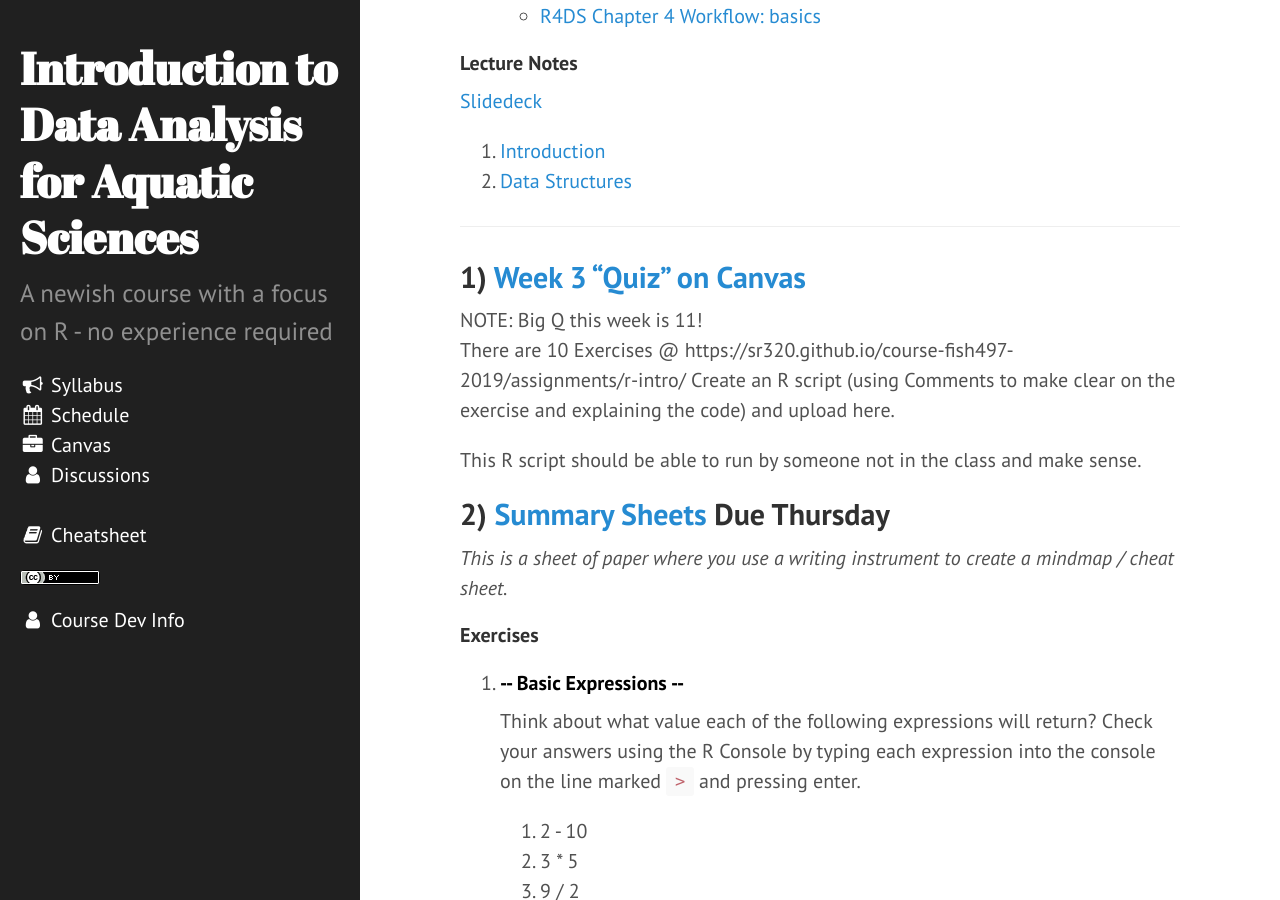
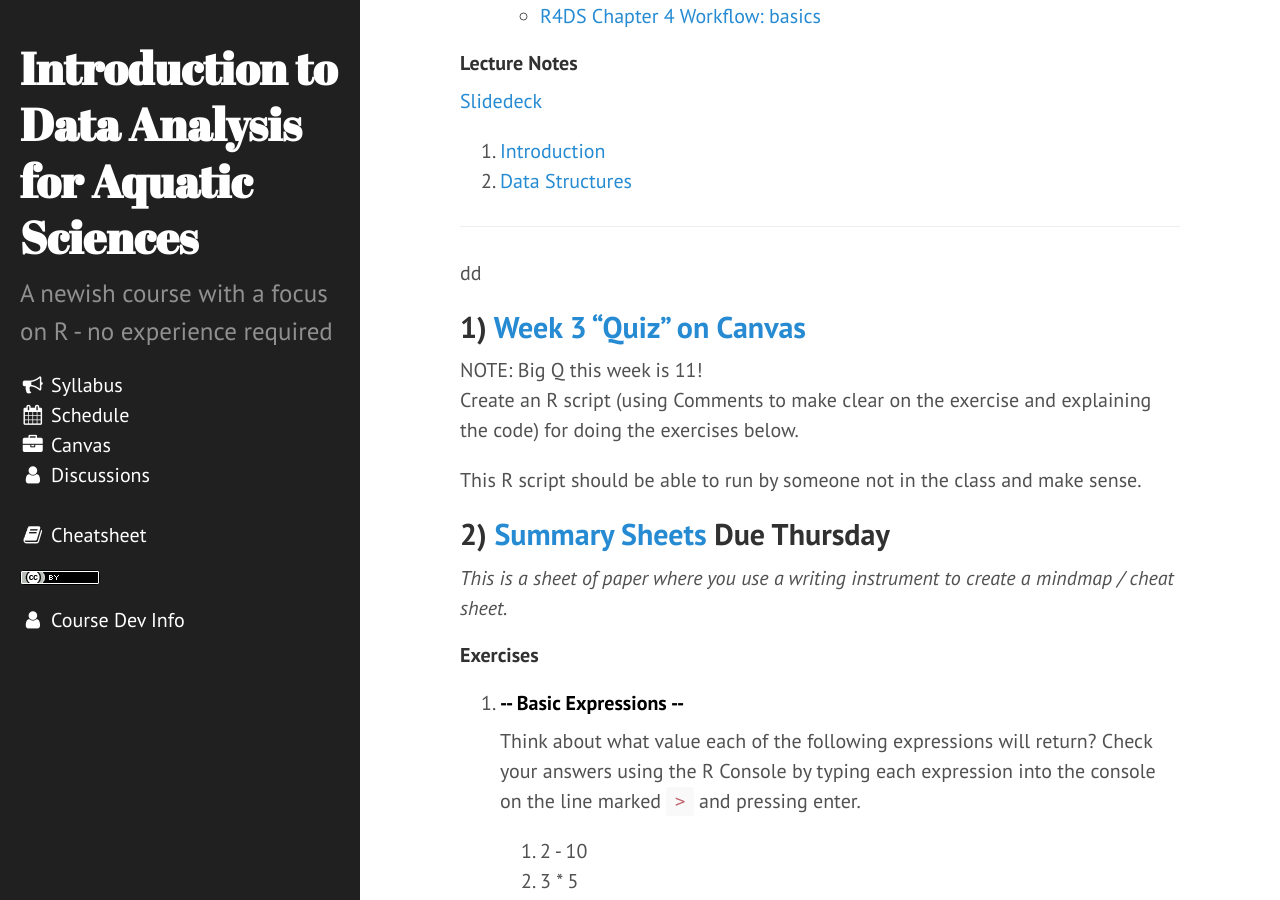
Before and after one commit to sr320/course-fish497-2019, a Jekyll site: the page built from assignments/r-intro.md, in a window 1280 px wide and 900 px high, scrolled down 1155 px. Built offline with Jekyll 4.4.1, drawn with Linux system fonts in a browser that asks for light colours; nearby versions of some CDN libraries.

Commit message:
Update r-intro.md

```diff
--- a/assignments/r-intro.md
+++ b/assignments/r-intro.md
@@ -21,13 +21,11 @@ exercises: ['Basic Expressions', 'Basic Variables', 'More Variables', 'Built-in
 
 {% include reading.html %}
 
-
+dd
 ## 1) [Week 3 "Quiz" on Canvas](https://canvas.uw.edu/courses/1273428/quizzes/1124479)
 
 NOTE: Big Q this week is 11!
-There are 10 Exercises @
-https://sr320.github.io/course-fish497-2019/assignments/r-intro/
-Create an R script (using Comments to make clear on the exercise and explaining the code) and upload here.
+Create an R script (using Comments to make clear on the exercise and explaining the code) for doing the exercises below.
 
 This R script should be able to run by someone not in the class and make sense.
 
```
